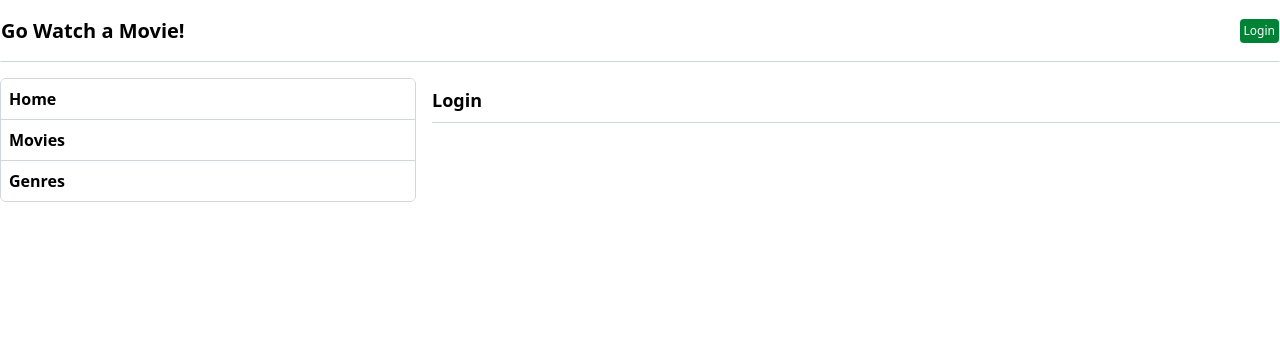
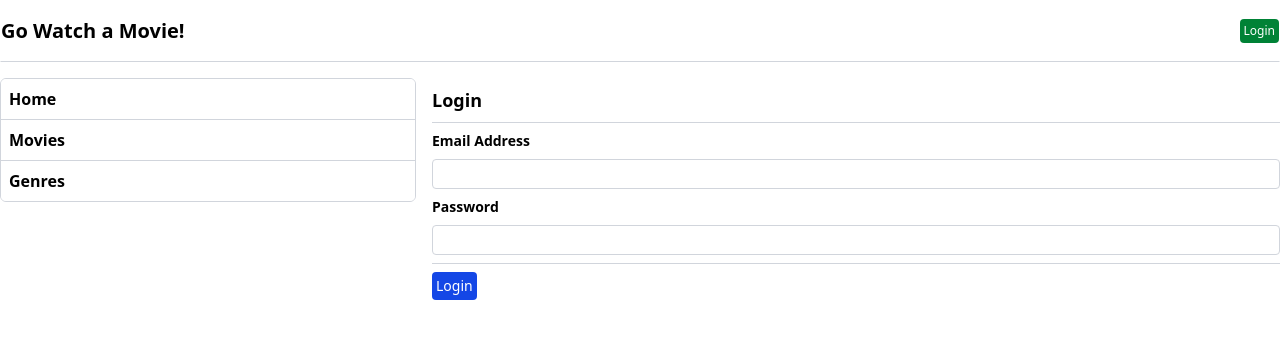
Before and after one commit to addcx1developer/movies-251109, a React (Vite) app in the folder frontend/: page /login in a window 1280 px wide. Shown: the top 338 px of the page. Built offline with nearby package versions, Linux system fonts and the light colour scheme.

Commit message:
Add login form

```diff
--- a/frontend/src/components/Login.jsx
+++ b/frontend/src/components/Login.jsx
@@ -1,7 +1,50 @@
+import { useState } from "react";
+
+import Input from "./input/Input";
+
 function Login() {
+  const [userInput, setUserInput] = useState({
+    email: "",
+    password: "",
+  });
+
+  const handleSubmit = (e) => {
+    e.preventDefault();
+
+    if (userInput.email !== "admin@example.com") return;
+  };
+
   return (
-    <div>
+    <div className="space-y-2">
       <h2 className="text-lg font-bold border-b border-gray-300 py-2">Login</h2>
+      <form onSubmit={handleSubmit}>
+        <Input
+          type="email"
+          name="email"
+          title="Email Address"
+          autoComplete="email-new"
+          className="text-sm border border-gray-300 rounded-sm p-1"
+          onChange={(e) =>
+            setUserInput((pui) => ({ ...pui, email: e.target.value }))
+          }
+        />
+        <Input
+          type="password"
+          name="password"
+          title="Password"
+          autoComplete="password-new"
+          className="text-sm border border-gray-300 rounded-sm p-1"
+          onChange={(e) =>
+            setUserInput((pui) => ({ ...pui, password: e.target.value }))
+          }
+        />
+        <hr className="mb-2 border-gray-300" />
+        <input
+          type="submit"
+          value="Login"
+          className="bg-blue-700 hover:bg-blue-600 text-white text-sm rounded-sm p-1 cursor-pointer transition duration-300 ease-in-out"
+        />
+      </form>
     </div>
   );
 }
--- /dev/null
+++ b/frontend/src/components/input/Input.jsx
@@ -0,0 +1,23 @@
+function Input(props) {
+  return (
+    <div className="grid gap-2">
+      <label htmlFor={props.name} className="font-semibold text-sm">
+        {props.title}
+      </label>
+      <input
+        ref={props.ref}
+        type={props.type}
+        id={props.name}
+        name={props.name}
+        placeholder={props.placeholder}
+        autoComplete={props.autoComplete}
+        className={props.className}
+        value={props.value}
+        onChange={props.onChange}
+      />
+      <div className={props.errorDiv}>{props.errorMsg}</div>
+    </div>
+  );
+}
+
+export default Input;
```
